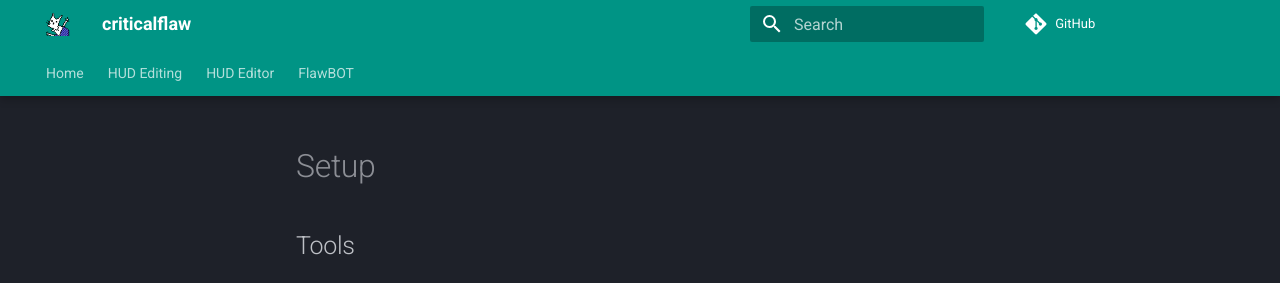
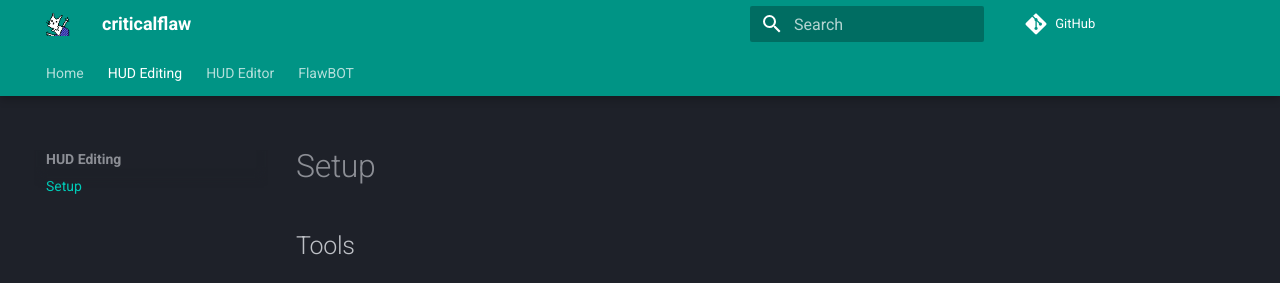
Before and after one commit to CriticalFlaw/criticalflaw.github.io, an MkDocs documentation site: the page built from docs/setup.md, in a window 1280 px wide. Shown: the top 283 px of the page. Built offline with MkDocs 1.6.1 and Material for MkDocs 9.7.7, drawn with Linux system fonts in a browser that asks for light colours; comment, search, counter and statistics services are not loaded.

Commit message:
Update mkdocs.yml

```diff
--- a/mkdocs.yml
+++ b/mkdocs.yml
@@ -30,7 +30,7 @@ repo_url: https://github.com/CriticalFlaw/criticalflaw.github.io
 nav:
     - Home: 'index.md'
     - HUD Editing:
-        - Introduction: 'json/intro.md'
+        - Setup: 'setup.md'
     - HUD Editor: 'https://www.editor.criticalflaw.ca/'
     - FlawBOT: 'https://www.flawbot.criticalflaw.ca/'
 hide:
```
